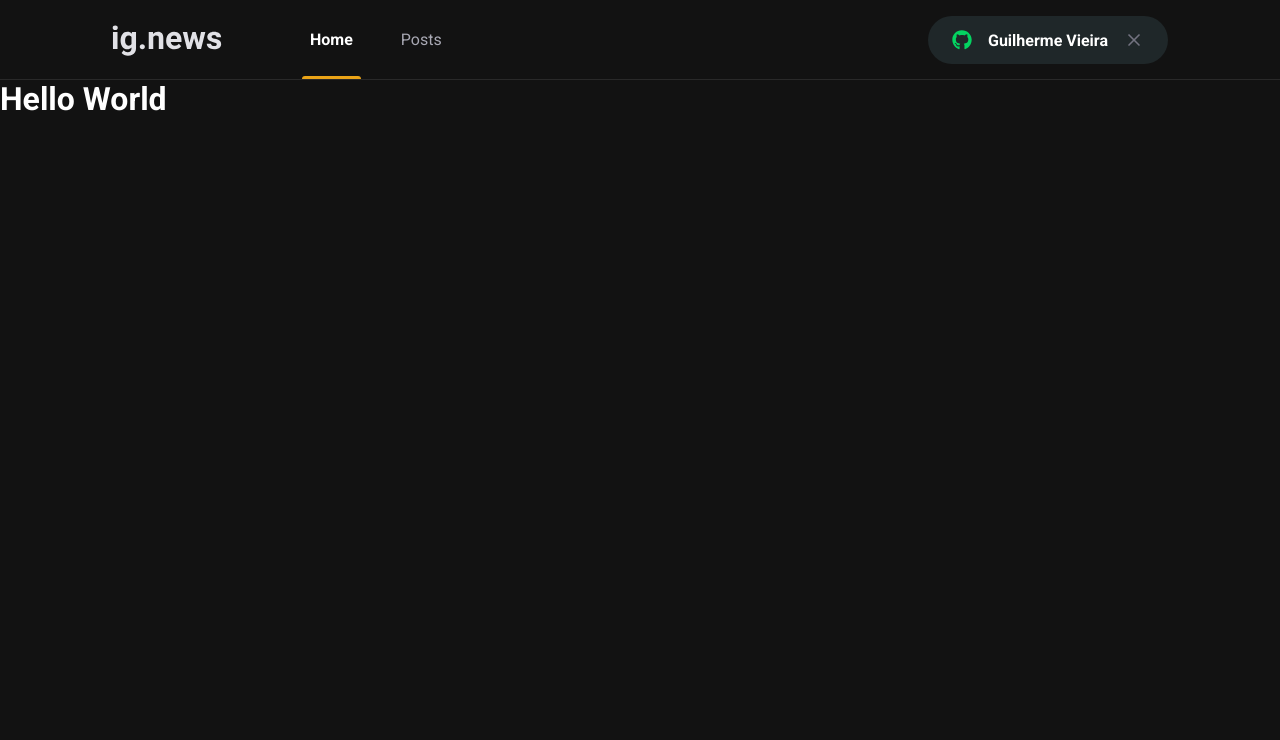
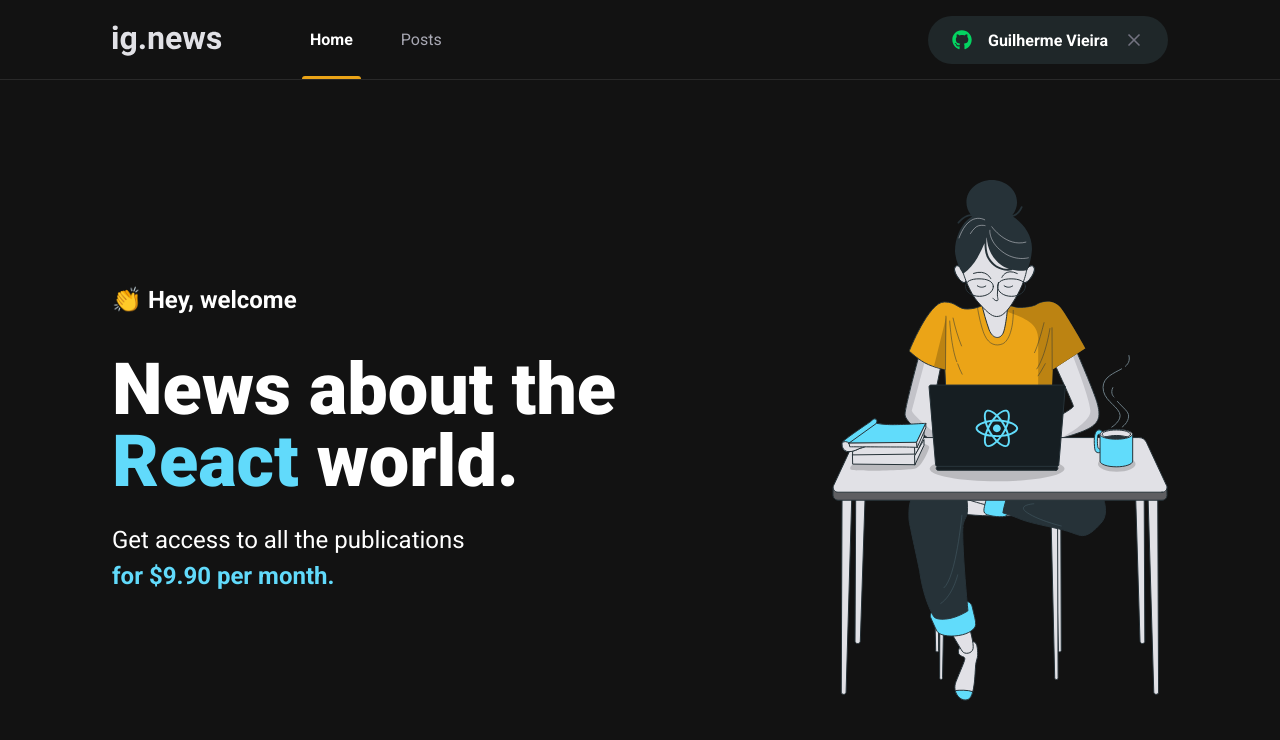
Before and after one commit to gitlherme/ignews, a Next.js app: page / in a window 1280 px wide. Shown: the top 740 px of the page. Built offline with nearby package versions, Linux system fonts and the light colour scheme.

Commit message:
feat: finish main section

```diff
--- /dev/null
+++ b/src/pages/home.module.scss
@@ -0,0 +1,38 @@
+.contentContainer {
+  max-width: 1120px;
+  margin: 0 auto;
+  padding: 0 2rem;
+  height: calc(100vh - 5rem);
+
+  display: flex;
+  align-items: center;
+  justify-content: space-between;
+
+}
+
+.hero {
+  max-width: 600px;
+  > span {
+    font-size: 1.5rem;
+    font-weight: bold;
+  }
+  h1 {
+    font-size: 4.5rem;
+    line-height: 4.5rem;
+    font-weight: 900;
+    margin-top: 2.5rem;
+    span {
+      color: var(--cyan-500);
+    }
+  }
+
+  p {
+    font-size: 1.5rem;
+    line-height: 2.25rem;
+    margin-top: 1.5rem;
+    span {
+      color: var(--cyan-500);
+      font-weight: bold;
+    }
+  }
+}
--- a/src/pages/index.tsx
+++ b/src/pages/index.tsx
@@ -1,12 +1,22 @@
 import Head from "next/head"
-
+import styles from './home.module.scss'
 export default function Home() {
   return (
     <>
       <Head>
         <title>ignews.</title>
       </Head>
-      <h1>Hello World</h1>
+      <main className={styles.contentContainer}>
+        <section className={styles.hero}>
+          <span>👏 Hey, welcome</span>
+          <h1>News about the <span>React</span> world.</h1>
+          <p>
+            Get access to all the publications <br />
+            <span>for $9.90 per month.</span>
+          </p>
+        </section>
+        <img src="/images/avatar.svg" alt="Girl coding"/>
+      </main>
     </>
   )
 }
```
